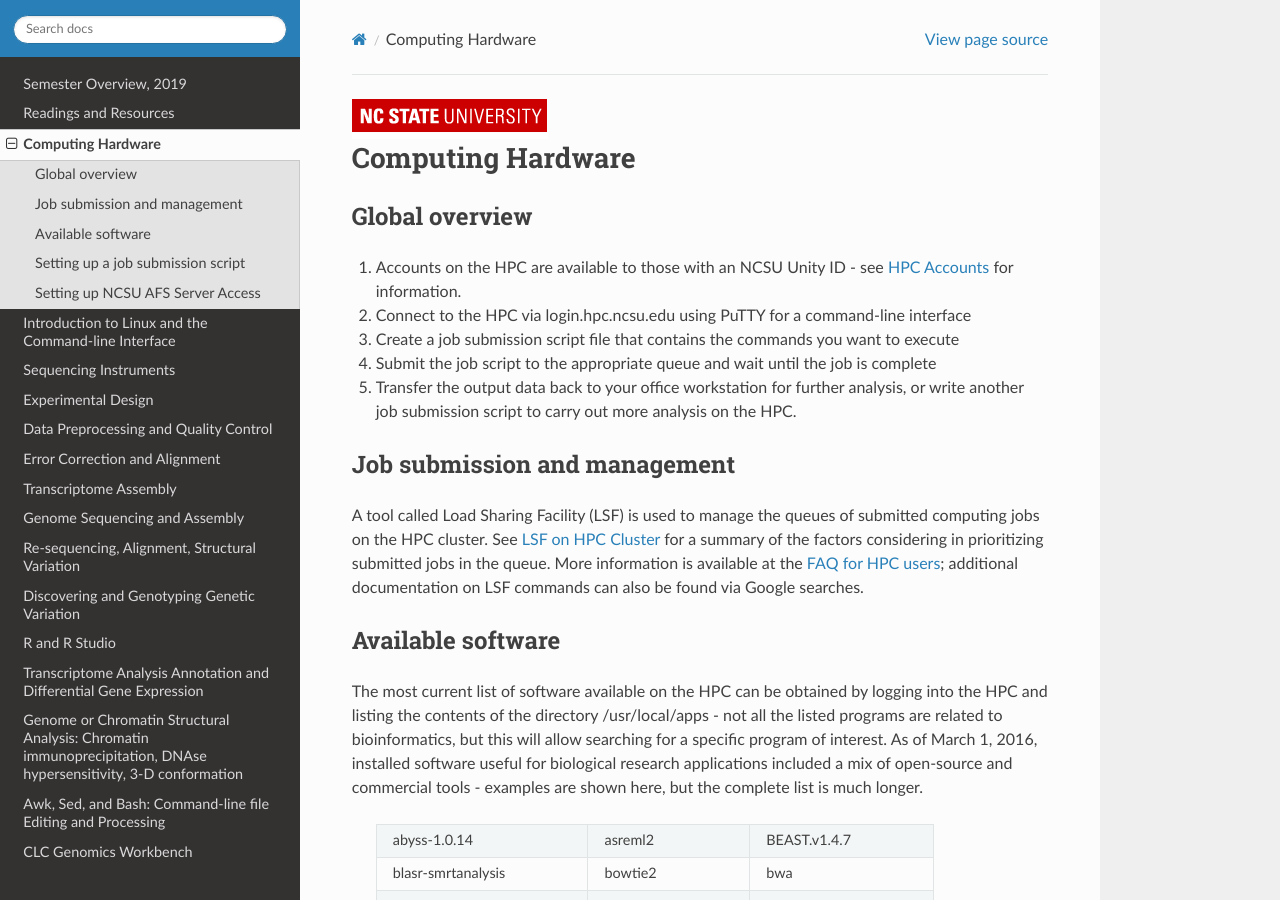
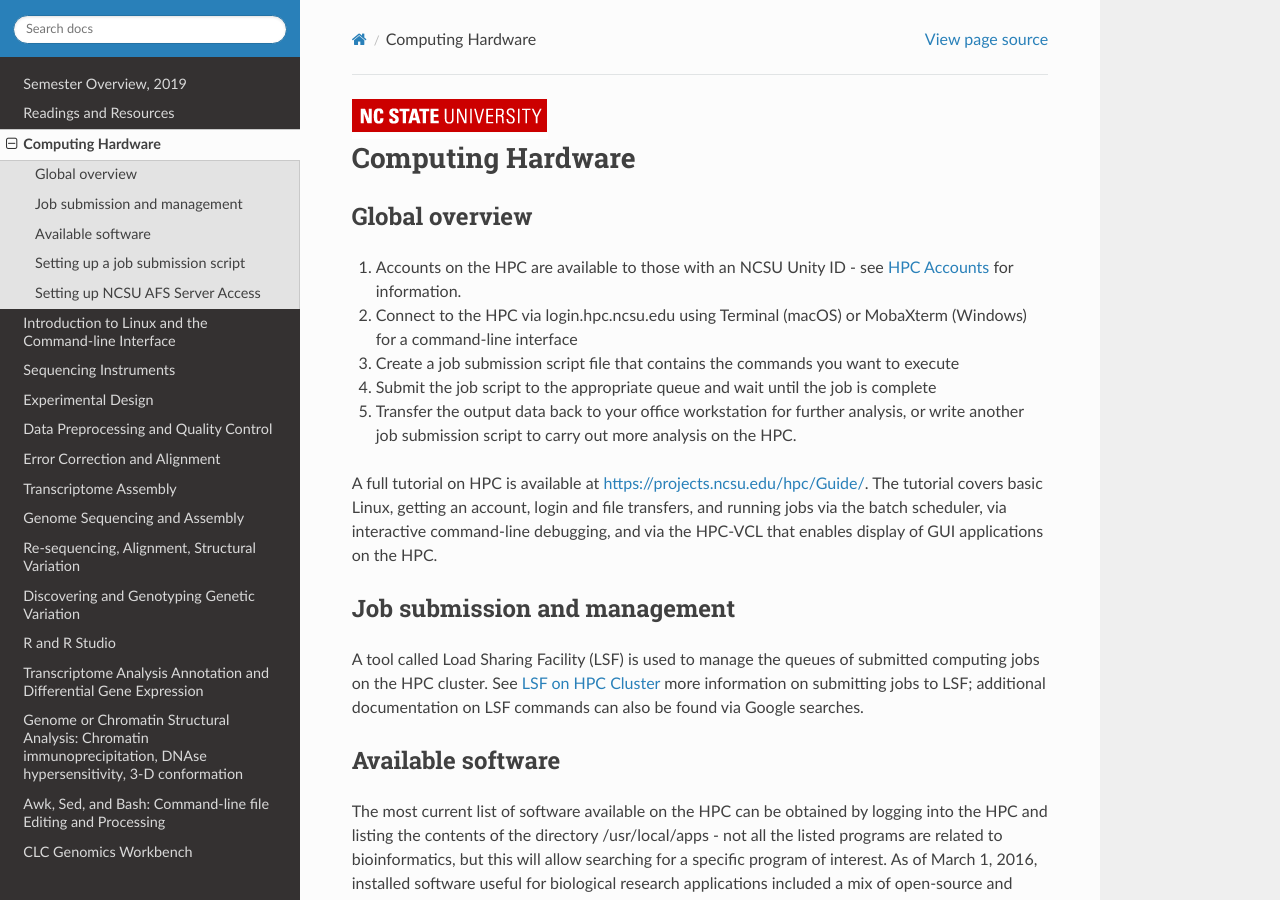
Before and after one commit to rwhetten/DeepSeqAnalysis, a Sphinx documentation site: the page built from docs/source/hardware.rst, in a window 1280 px wide and 900 px high. Built offline with Sphinx 7.4.7 and the Read the Docs theme 2.0.0, drawn with Linux system fonts in a browser that asks for light colours.

Commit message:
Update HPC information
Update wrong links and add information about the HPC Tutorial.

```diff
--- a/docs/source/hardware.rst
+++ b/docs/source/hardware.rst
@@ -9,16 +9,19 @@
 Global overview
 ***************
 
-1. Accounts on the HPC are available to those with an NCSU Unity ID - see `HPC Accounts <https://projects.ncsu.edu/hpc//Accounts/Accounts.php>`_ for information.
-2. Connect to the HPC via login.hpc.ncsu.edu using PuTTY for a command-line interface
+1. Accounts on the HPC are available to those with an NCSU Unity ID - see `HPC Accounts <https://projects.ncsu.edu/hpc/Accounts/GetAccess.php>`_ for information.
+2. Connect to the HPC via login.hpc.ncsu.edu using Terminal (macOS) or MobaXterm (Windows) for a command-line interface
 3. Create a job submission script file that contains the commands you want to execute
 4. Submit the job script to the appropriate queue and wait until the job is complete
 5. Transfer the output data back to your office workstation for further analysis, or write another job submission script to carry out more analysis on the HPC.
 
+A full tutorial on HPC is available at https://projects.ncsu.edu/hpc/Guide/.
+The tutorial covers basic Linux, getting an account, login and file transfers, and running jobs via the batch scheduler, via interactive command-line debugging, and via the HPC-VCL that enables display of GUI applications on the HPC.
+
 Job submission and management
 *****************************
 
-A tool called Load Sharing Facility (LSF) is used to manage the queues of submitted computing jobs on the HPC cluster. See `LSF on HPC Cluster <https://projects.ncsu.edu/hpc//Documents/BladeCenter/ClusterLSF.php>`_ for a summary of the factors considering in prioritizing submitted jobs in the queue. More information is available at the `FAQ for HPC users <https://projects.ncsu.edu/hpc//Documents/HowTo.php>`_; additional documentation on LSF commands can also be found via Google searches.
+A tool called Load Sharing Facility (LSF) is used to manage the queues of submitted computing jobs on the HPC cluster. See `LSF on HPC Cluster <https://projects.ncsu.edu/hpc/Documents/LSF.php>`_ more information on submitting jobs to LSF; additional documentation on LSF commands can also be found via Google searches.
 
 Available software
 ******************
```
